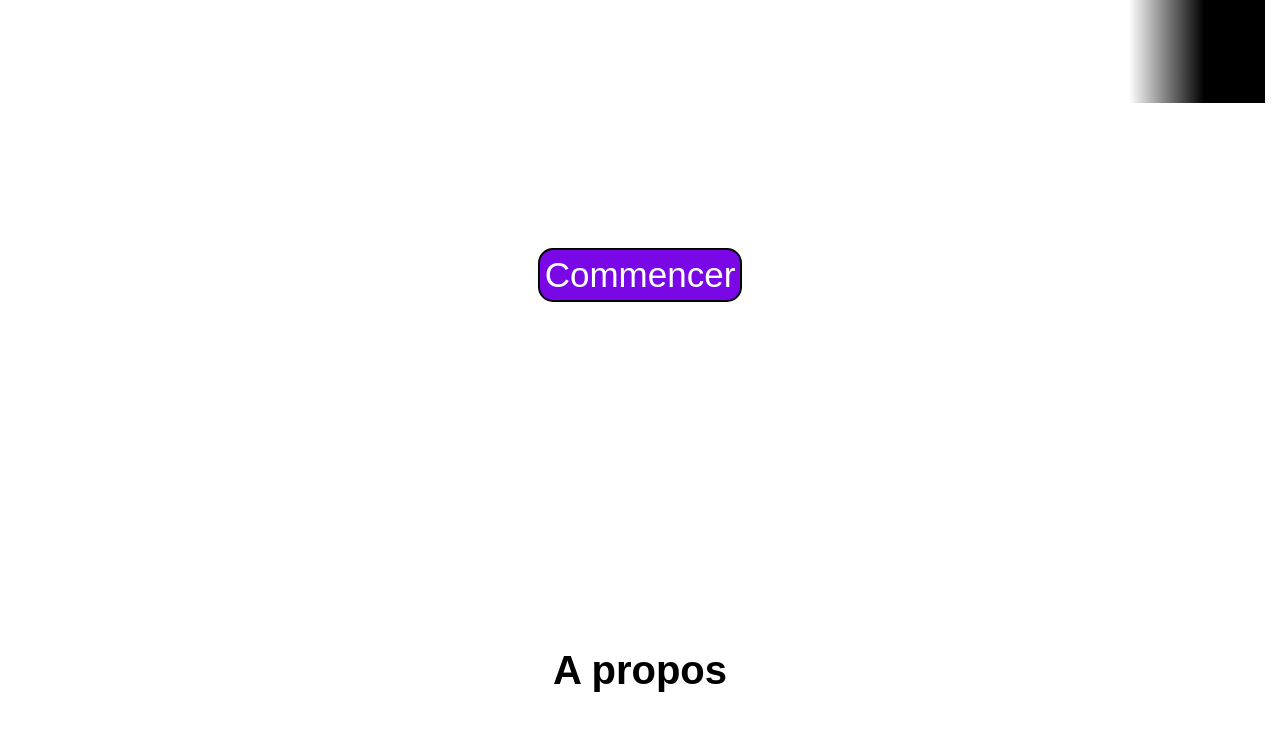
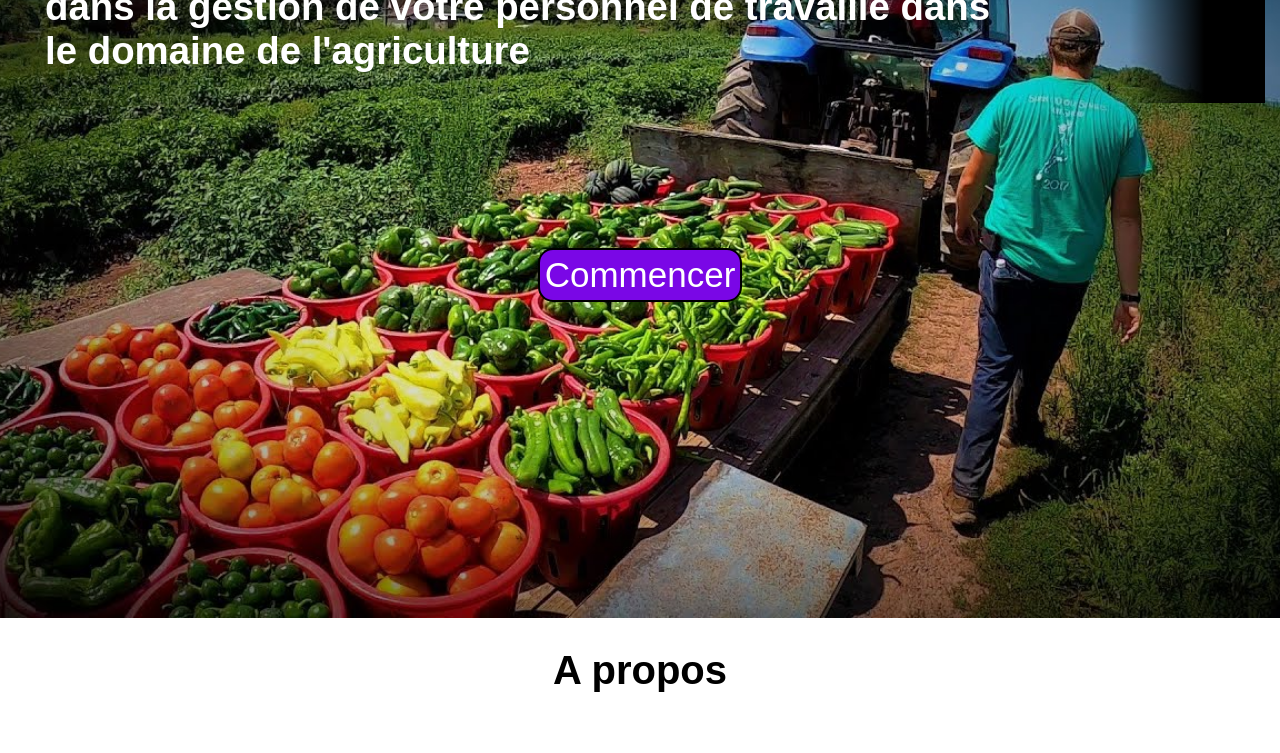
Before and after one commit to josisi98/JSK.gr, a plain HTML site: page index.html in a window 1280 px wide. Shown: the part 182-935 px from the top of the page. Drawn offline with Linux system fonts and the light colour scheme; the site is published under a folder, as on GitHub Pages, so addresses that start at the root find nothing; a web font is replaced by a local one.

Commit message:
gerer img

```diff
--- a/F css/accueil.css
+++ b/F css/accueil.css
@@ -12,7 +12,7 @@ section{
     display: flex;
     flex-direction: column;
     justify-content: flex-start;
-    background: url("/F image/maxresdefault.jpg");
+    background: url("../F image/maxresdefault.jpg");
     background-position: center;
     background-size: cover;
 
```
